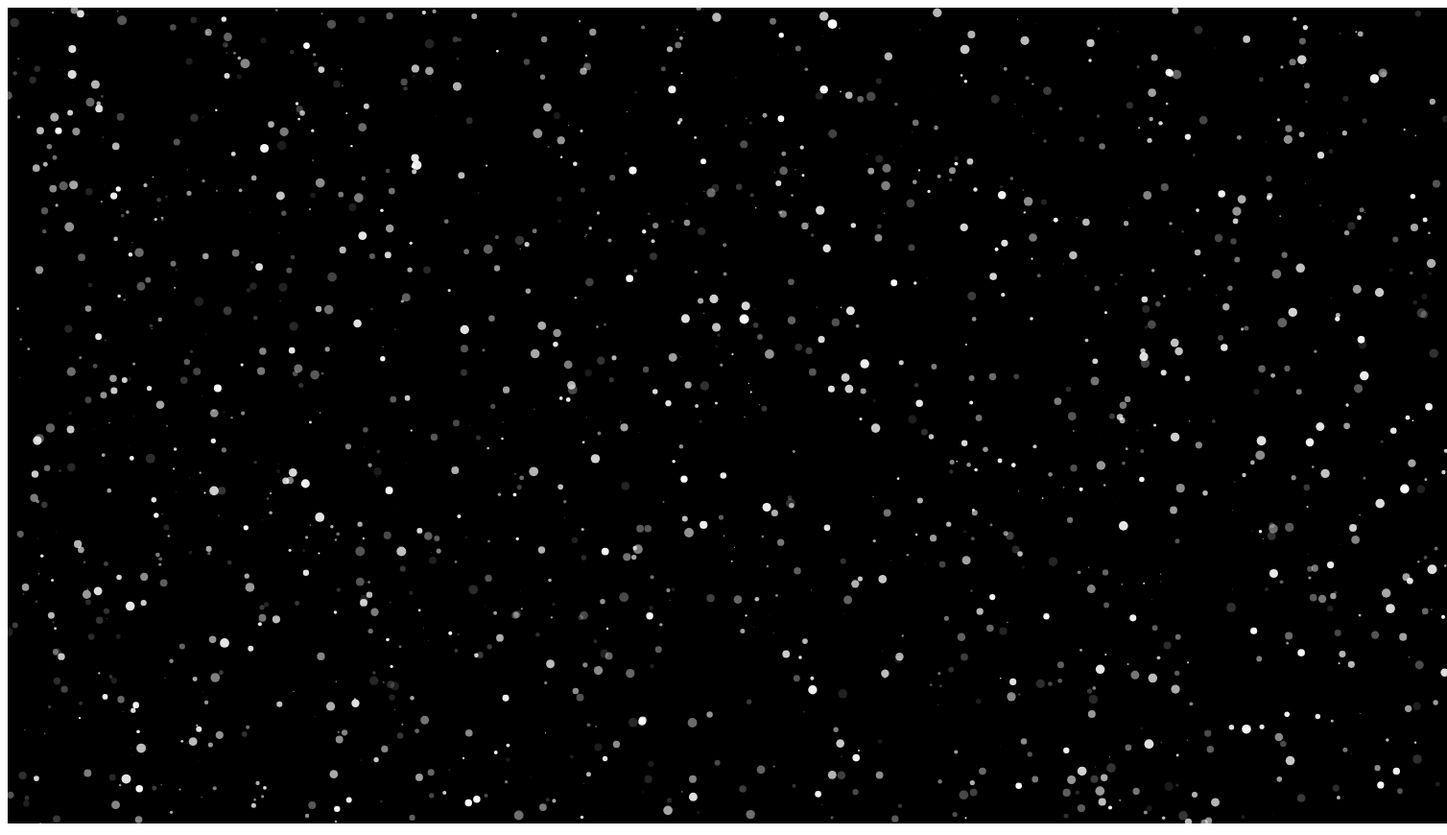
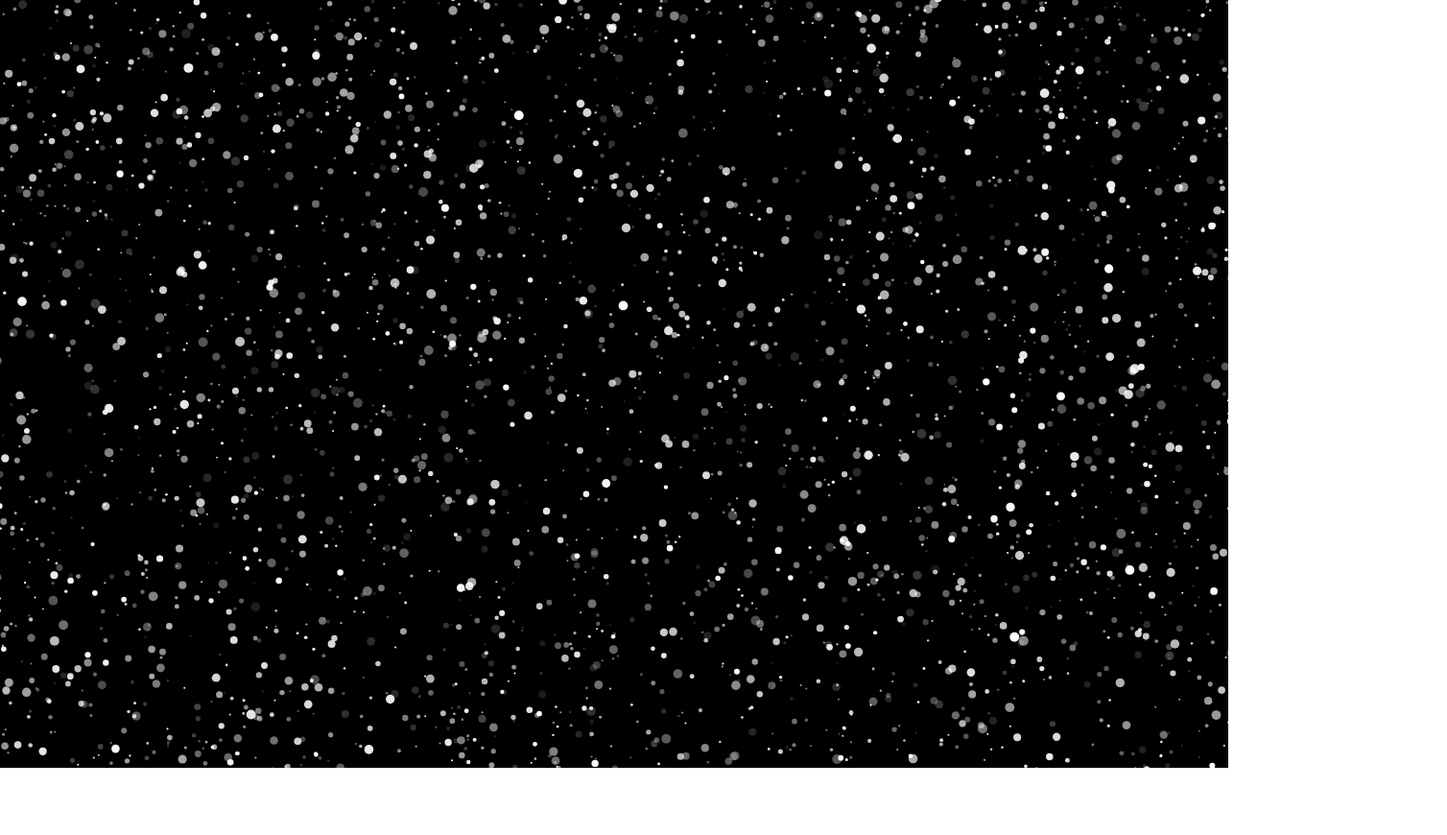
Before and after one commit to sam-yang/snow, a plain HTML site: page index.html in a window 1280 px wide. Shown: the whole page at 96% size, 1508 px wide, since content can reach past the window. After the commit the page ends 800 px from the top, so only its background shows below. Drawn offline with Linux system fonts and the light colour scheme.

Commit message:
Added browser resizing, edge fixes, and some weird framerate stuff

```diff
--- a/index.css
+++ b/index.css
@@ -1,3 +1,4 @@
 #garden {
 	background-color: rbg(0, 0, 0);
+	display: block;
 }
--- a/index.html
+++ b/index.html
@@ -4,9 +4,10 @@
     <meta charset="UTF-8">
     <title>Snow</title>
     <link rel="stylesheet" type="text/css" href="index.css">
+    <link rel="stylesheet" type="text/css" href="reset.css">
   </head>
   <body>
-  	<canvas id="garden" width="1500" height="850"></canvas>
+  	<canvas id="garden"></canvas>
   	<script src="index.js"></script>
   </body>
 </html>
--- a/index.js
+++ b/index.js
@@ -1,10 +1,15 @@
 var garden = document.getElementById("garden");
+garden.width = window.innerWidth;
+garden.height = window.innerHeight;
 var c = garden.getContext("2d");
-garden.style.background = 'black';
-var nodeSize = 3;
-var numNodes = 1500;
-var screenWidth = 1500;
-var screenHeight = 850;
+garden.style.background = '#000000';
+
+// c.imageSmoothingEnabled = false;
+
+var numNodes = 3000;
+var screenWidth = window.innerWidth;
+var screenHeight = window.innerHeight;
+
 var nodes = [];
 
 function initNodes() {
@@ -12,9 +17,9 @@ function initNodes() {
 		var node = {
 			x: Math.random() * screenWidth,
 			y: Math.random() * screenHeight,
-			vx: Math.random() * .9 + .4,
-			vy: Math.random() * .4 + .9,
-			size: Math.random() * 5,
+			vx: Math.random() * .5+ .2,
+			vy: Math.random() * .5 + .2,
+			size: Math.pow(Math.random(), 2) * 4 + 1,
 			opacity: "rgba(256, 256, 256, " + (Math.random() * .9 + .1) +" )"
 		};
 		nodes.push(node);
@@ -25,14 +30,14 @@ function update(nArray) {
 	for (var i = 0; i < numNodes; i++) {
 		nArray[i].x += nArray[i].vx;
 		nArray[i].y += nArray[i].vy;
-		if (nArray[i].x > screenWidth || nArray[i].y > screenHeight) {
+		if (nArray[i].x > (screenWidth + nArray[i].size) || nArray[i].y > (screenHeight + nArray[i].size)) {
 			if (Math.random() < screenWidth/(screenHeight + screenWidth)) {
 				nArray[i].x = Math.random() * screenWidth;
-				nArray[i].y = 0;
+				nArray[i].y = -nArray[i].size;
 			}
 			else {
 				nArray[i].y = Math.random() * screenHeight;
-				nArray[i].x = 0;
+				nArray[i].x = -nArray[i].size;
 			}
 		}
 	}
@@ -48,10 +53,17 @@ function draw(nArray) {
 }
 
 function drawupdate() {
-	c.clearRect(0, 0, screenWidth, screenHeight);
-	draw(nodes);
-	update(nodes);
-	requestAnimationFrame(drawupdate);
+	setTimeout(function(){
+		c.clearRect(0, 0, screenWidth, screenHeight);
+		draw(nodes);
+		update(nodes);
+		requestAnimationFrame(drawupdate);
+	}, 1000/120);
+}
+window.addEventListener('resize', resizeCanvas, false);
+function resizeCanvas() {
+	garden.width = window.innerWidth;
+	garden.height = window.innerHeight;
 }
 
 initNodes();
--- /dev/null
+++ b/reset.css
@@ -0,0 +1,43 @@
+html, body, div, span, applet, object, iframe,
+h1, h2, h3, h4, h5, h6, p, blockquote, pre,
+a, abbr, acronym, address, big, cite, code,
+del, dfn, em, img, ins, kbd, q, s, samp,
+small, strike, strong, sub, sup, tt, var,
+b, u, i, center,
+dl, dt, dd, ol, ul, li,
+fieldset, form, label, legend,
+table, caption, tbody, tfoot, thead, tr, th, td,
+article, aside, canvas, details, embed,
+figure, figcaption, footer, header, hgroup,
+menu, nav, output, ruby, section, summary,
+time, mark, audio, video {
+	margin: 0;
+	padding: 0;
+	border: 0;
+	font-size: 100%;
+	font: inherit;
+	vertical-align: baseline;
+}
+/* HTML5 display-role reset for older browsers */
+article, aside, details, figcaption, figure,
+footer, header, hgroup, menu, nav, section {
+	display: block;
+}
+body {
+	line-height: 1;
+}
+ol, ul {
+	list-style: none;
+}
+blockquote, q {
+	quotes: none;
+}
+blockquote:before, blockquote:after,
+q:before, q:after {
+	content: '';
+	content: none;
+}
+table {
+	border-collapse: collapse;
+	border-spacing: 0;
+}
```
